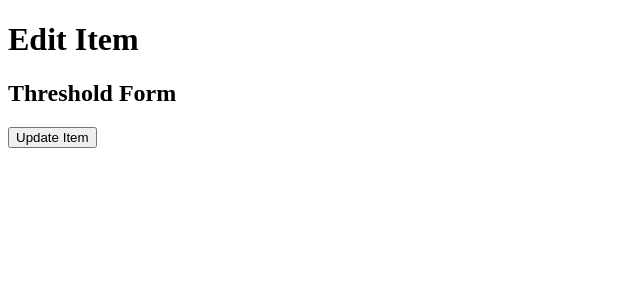
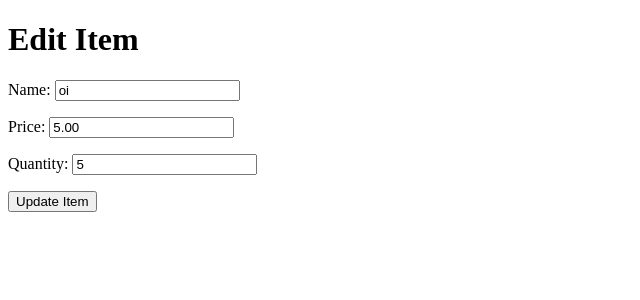
Before and after one commit to c-argus/butter-and-jam, a Django app: page /item/7/edit/ in a window 1280 px wide. Shown: the top 300 px of the page, without its empty margins (0-640 px from the left). Run offline with Django 3.2, Linux system fonts and the light colour scheme; a user stored in the database is signed in; data comes from the database, SQL or seed files in the repository; both versions use the stored data as it was after the commit.

Commit message:
Refactor forms and views for item editting

```diff
--- a/stocklist/templates/edit_item.html
+++ b/stocklist/templates/edit_item.html
@@ -7,10 +7,8 @@
     <h1>Edit Item</h1>
     <form method="post">
         {% csrf_token %}
-        {{ form.as_p }}
+        {{ item_form.as_p }}
 
-        <h2>Threshold Form</h2>
-        {{ threshold_form.as_p }} <!-- Render the fields of ThresholdForm -->
 
         <button type="submit">Update Item</button>
     </form>
--- a/stocklist/views.py
+++ b/stocklist/views.py
@@ -74,7 +74,7 @@ def edit_item(request, item_id):
 
     if request.method == 'POST':
         item_form = ItemForm(request.POST, instance=item, prefix='item')
-        if item_form.is_valid():  # and threshold_form.is_valid():
+        if item_form.is_valid():
             item_form.save()
             messages.success(request, 'Item updated successfully')  # Success message
             return redirect('home')
```
Also changed, not shown: db.sqlite3.
